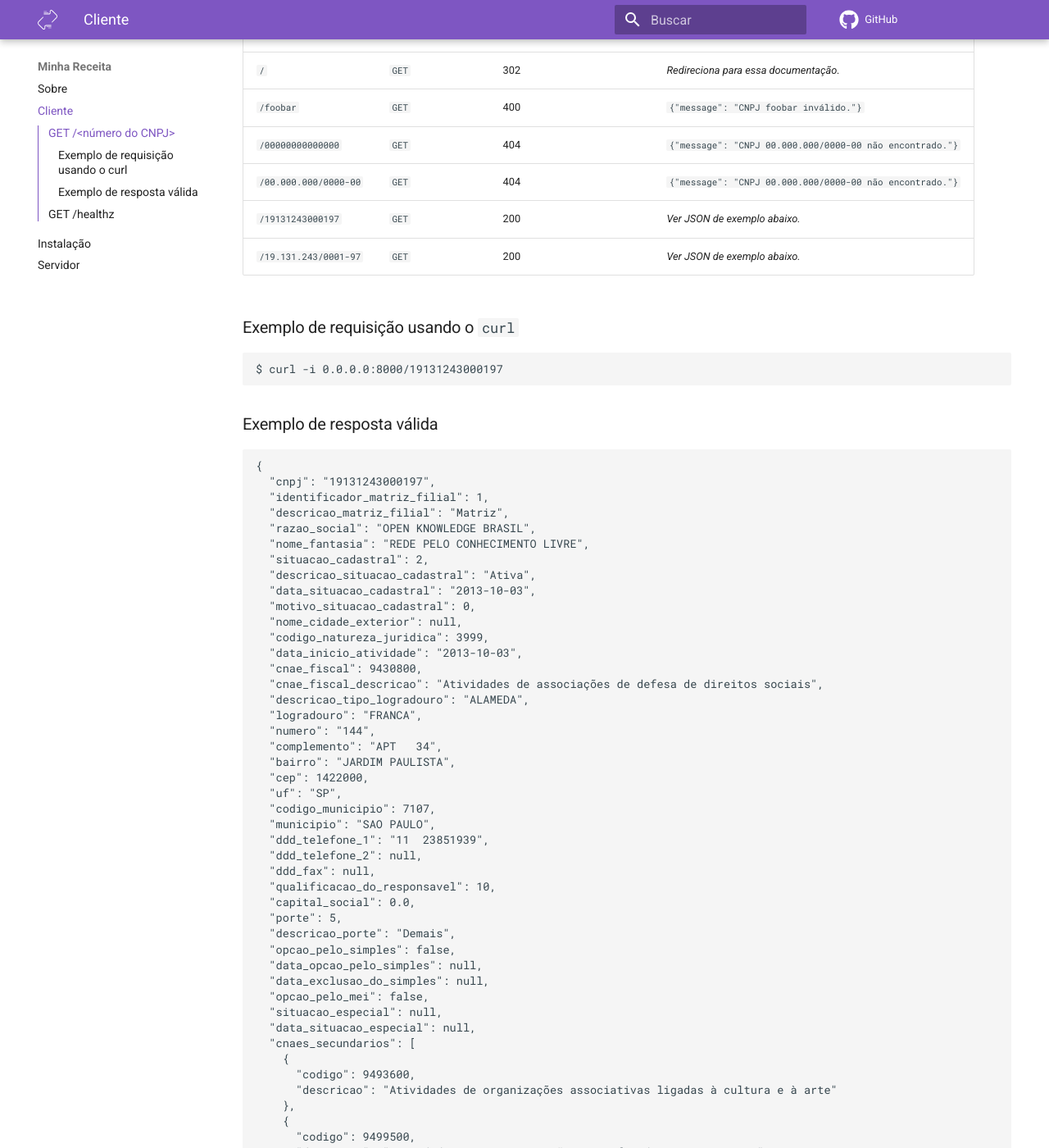
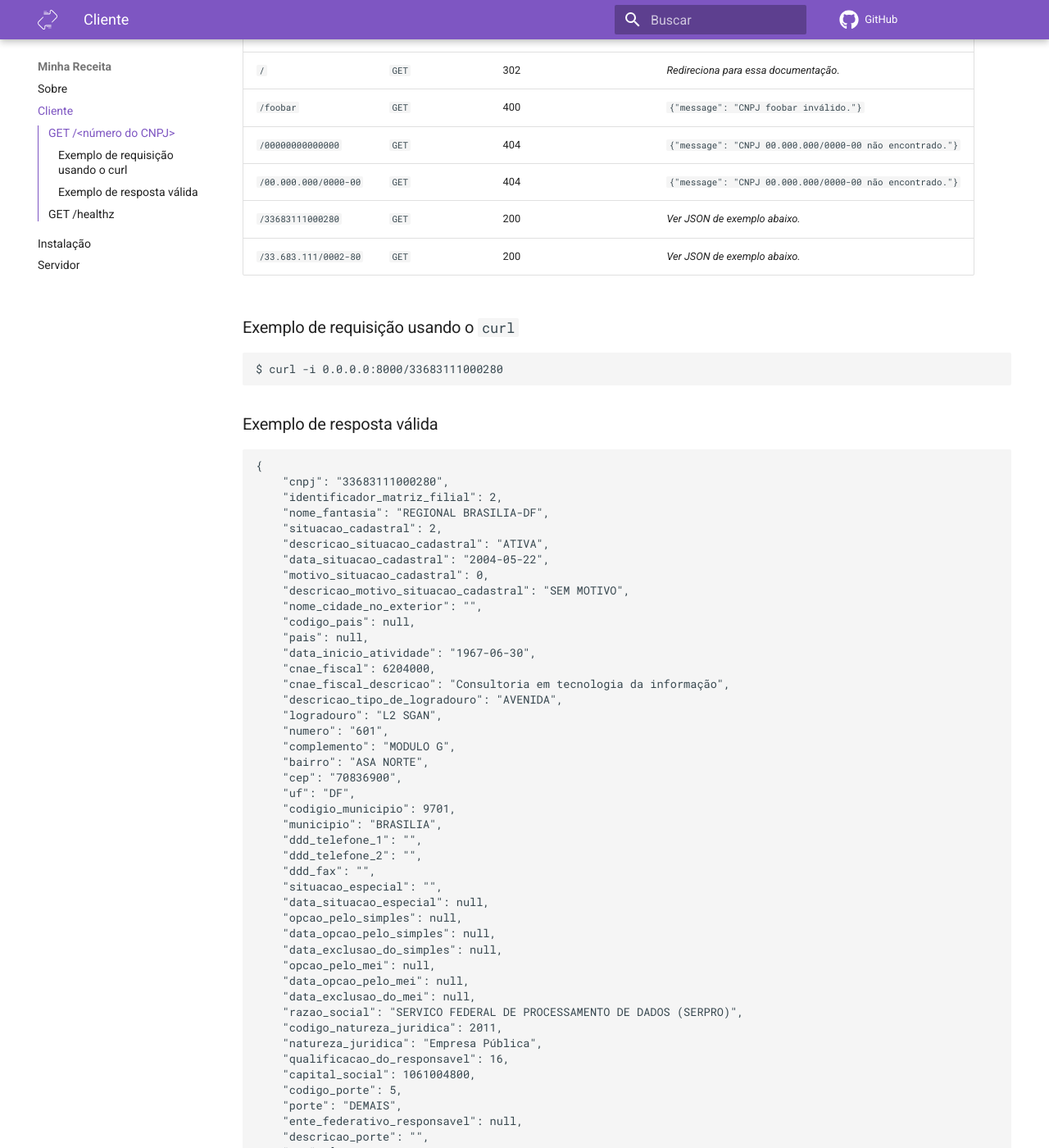
Before and after one commit to cuducos/minha-receita, an MkDocs documentation site: the page built from docs/cliente.md, in a window 1280 px wide and 1400 px high, scrolled down 370 px. Shown: the whole window at 82% size. Built offline with MkDocs 1.6.1 and Material for MkDocs 9.7.7, drawn with Linux system fonts in a browser that asks for light colours; comment, search, counter and statistics services are not loaded; some of the changed text lies outside the part shown.

Commit message:
Updates the example response

````diff
--- a/docs/cliente.md
+++ b/docs/cliente.md
@@ -12,90 +12,182 @@ A API web tem apenas dois _endpoints_:
 | `/foobar` | `GET` | 400 | `{"message": "CNPJ foobar inválido."}` |
 | `/00000000000000` | `GET` | 404 | `{"message": "CNPJ 00.000.000/0000-00 não encontrado."}`  |
 | `/00.000.000/0000-00` | `GET` | 404 | `{"message": "CNPJ 00.000.000/0000-00 não encontrado."}`  |
-| `/19131243000197` | `GET` | 200 | _Ver JSON de exemplo abaixo._ |
-| `/19.131.243/0001-97` | `GET` | 200 | _Ver JSON de exemplo abaixo._ |
+| `/33683111000280` | `GET` | 200 | _Ver JSON de exemplo abaixo._ |
+| `/33.683.111/0002-80` | `GET` | 200 | _Ver JSON de exemplo abaixo._ |
 
 ### Exemplo de requisição usando o `curl`
 
 ```console
-$ curl -i 0.0.0.0:8000/19131243000197
+$ curl -i 0.0.0.0:8000/33683111000280
 ```
 
 ### Exemplo de resposta válida
 
 ```json
 {
-  "cnpj": "19131243000197",
-  "identificador_matriz_filial": 1,
-  "descricao_matriz_filial": "Matriz",
-  "razao_social": "OPEN KNOWLEDGE BRASIL",
-  "nome_fantasia": "REDE PELO CONHECIMENTO LIVRE",
-  "situacao_cadastral": 2,
-  "descricao_situacao_cadastral": "Ativa",
-  "data_situacao_cadastral": "2013-10-03",
-  "motivo_situacao_cadastral": 0,
-  "nome_cidade_exterior": null,
-  "codigo_natureza_juridica": 3999,
-  "data_inicio_atividade": "2013-10-03",
-  "cnae_fiscal": 9430800,
-  "cnae_fiscal_descricao": "Atividades de associações de defesa de direitos sociais",
-  "descricao_tipo_logradouro": "ALAMEDA",
-  "logradouro": "FRANCA",
-  "numero": "144",
-  "complemento": "APT   34",
-  "bairro": "JARDIM PAULISTA",
-  "cep": 1422000,
-  "uf": "SP",
-  "codigo_municipio": 7107,
-  "municipio": "SAO PAULO",
-  "ddd_telefone_1": "11  23851939",
-  "ddd_telefone_2": null,
-  "ddd_fax": null,
-  "qualificacao_do_responsavel": 10,
-  "capital_social": 0.0,
-  "porte": 5,
-  "descricao_porte": "Demais",
-  "opcao_pelo_simples": false,
-  "data_opcao_pelo_simples": null,
-  "data_exclusao_do_simples": null,
-  "opcao_pelo_mei": false,
-  "situacao_especial": null,
-  "data_situacao_especial": null,
-  "cnaes_secundarios": [
-    {
-      "codigo": 9493600,
-      "descricao": "Atividades de organizações associativas ligadas à cultura e à arte"
-    },
-    {
-      "codigo": 9499500,
-      "descricao": "Atividades associativas não especificadas anteriormente"
-    },
-    {
-      "codigo": 8599699,
-      "descricao": "Outras atividades de ensino não especificadas anteriormente"
-    },
-    {
-      "codigo": 8230001,
-      "descricao": "Serviços de organização de feiras, congressos, exposições e festas"
-    },
-    {
-      "codigo": 6204000,
-      "descricao": "Consultoria em tecnologia da informação"
-    }
-  ],
-  "qsa": [
-    {
-      "identificador_de_socio": 2,
-      "nome_socio": "NATALIA PASSOS MAZOTTE CORTEZ",
-      "cnpj_cpf_do_socio": "***059967**",
-      "codigo_qualificacao_socio": 10,
-      "percentual_capital_social": 0,
-      "data_entrada_sociedade": "2019-02-14",
-      "cpf_representante_legal": null,
-      "nome_representante_legal": null,
-      "codigo_qualificacao_representante_legal": null
-    }
-  ]
+    "cnpj": "33683111000280",
+    "identificador_matriz_filial": 2,
+    "nome_fantasia": "REGIONAL BRASILIA-DF",
+    "situacao_cadastral": 2,
+    "descricao_situacao_cadastral": "ATIVA",
+    "data_situacao_cadastral": "2004-05-22",
+    "motivo_situacao_cadastral": 0,
+    "descricao_motivo_situacao_cadastral": "SEM MOTIVO",
+    "nome_cidade_no_exterior": "",
+    "codigo_pais": null,
+    "pais": null,
+    "data_inicio_atividade": "1967-06-30",
+    "cnae_fiscal": 6204000,
+    "cnae_fiscal_descricao": "Consultoria em tecnologia da informação",
+    "descricao_tipo_de_logradouro": "AVENIDA",
+    "logradouro": "L2 SGAN",
+    "numero": "601",
+    "complemento": "MODULO G",
+    "bairro": "ASA NORTE",
+    "cep": "70836900",
+    "uf": "DF",
+    "codigio_municipio": 9701,
+    "municipio": "BRASILIA",
+    "ddd_telefone_1": "",
+    "ddd_telefone_2": "",
+    "ddd_fax": "",
+    "situacao_especial": "",
+    "data_situacao_especial": null,
+    "opcao_pelo_simples": null,
+    "data_opcao_pelo_simples": null,
+    "data_exclusao_do_simples": null,
+    "opcao_pelo_mei": null,
+    "data_opcao_pelo_mei": null,
+    "data_exclusao_do_mei": null,
+    "razao_social": "SERVICO FEDERAL DE PROCESSAMENTO DE DADOS (SERPRO)",
+    "codigo_natureza_juridica": 2011,
+    "natureza_juridica": "Empresa Pública",
+    "qualificacao_do_responsavel": 16,
+    "capital_social": 1061004800,
+    "codigo_porte": 5,
+    "porte": "DEMAIS",
+    "ente_federativo_responsavel": null,
+    "descricao_porte": "",
+    "qsa": [
+        {
+            "identificador_de_socio": 2,
+            "nome_socio": "ANDRE DE CESERO",
+            "cnpj_cpf_do_socio": "***220050**",
+            "codigo_qualificacao_socio": 10,
+            "qualificacao_socio": "Diretor",
+            "data_entrada_sociedade": "2016-06-16",
+            "codigo_pais": null,
+            "pais": null,
+            "cpf_representante_legal": "***000000**",
+            "nome_representante_legal": "",
+            "codigo_qualificacao_representante_legal": 0,
+            "qualificacao_representante_legal": null,
+            "codigo_faixa_etaria": 6,
+            "faixa_etaria": "Entre 51 a 60 anos"
+        },
+        {
+            "identificador_de_socio": 2,
+            "nome_socio": "ANTONIO DE PADUA FERREIRA PASSOS",
+            "cnpj_cpf_do_socio": "***595901**",
+            "codigo_qualificacao_socio": 10,
+            "qualificacao_socio": "Diretor",
+            "data_entrada_sociedade": "2016-12-08",
+            "codigo_pais": null,
+            "pais": null,
+            "cpf_representante_legal": "***000000**",
+            "nome_representante_legal": "",
+            "codigo_qualificacao_representante_legal": 0,
+            "qualificacao_representante_legal": null,
+            "codigo_faixa_etaria": 7,
+            "faixa_etaria": "Entre 61 a 70 anos"
+        },
+        {
+            "identificador_de_socio": 2,
+            "nome_socio": "WILSON BIANCARDI COURY",
+            "cnpj_cpf_do_socio": "***414127**",
+            "codigo_qualificacao_socio": 10,
+            "qualificacao_socio": "Diretor",
+            "data_entrada_sociedade": "2019-06-18",
+            "codigo_pais": null,
+            "pais": null,
+            "cpf_representante_legal": "***000000**",
+            "nome_representante_legal": "",
+            "codigo_qualificacao_representante_legal": 0,
+            "qualificacao_representante_legal": null,
+            "codigo_faixa_etaria": 8,
+            "faixa_etaria": "Entre 71 a 80 anos"
+        },
+        {
+            "identificador_de_socio": 2,
+            "nome_socio": "GILENO GURJAO BARRETO",
+            "cnpj_cpf_do_socio": "***099595**",
+            "codigo_qualificacao_socio": 16,
+            "qualificacao_socio": "Presidente",
+            "data_entrada_sociedade": "2020-02-03",
+            "codigo_pais": null,
+            "pais": null,
+            "cpf_representante_legal": "***000000**",
+            "nome_representante_legal": "",
+            "codigo_qualificacao_representante_legal": 0,
+            "qualificacao_representante_legal": null,
+            "codigo_faixa_etaria": 5,
+            "faixa_etaria": "Entre 41 a 50 anos"
+        },
+        {
+            "identificador_de_socio": 2,
+            "nome_socio": "RICARDO CEZAR DE MOURA JUCA",
+            "cnpj_cpf_do_socio": "***989951**",
+            "codigo_qualificacao_socio": 10,
+            "qualificacao_socio": "Diretor",
+            "data_entrada_sociedade": "2020-05-12",
+            "codigo_pais": null,
+            "pais": null,
+            "cpf_representante_legal": "***000000**",
+            "nome_representante_legal": "",
+            "codigo_qualificacao_representante_legal": 0,
+            "qualificacao_representante_legal": null,
+            "codigo_faixa_etaria": 5,
+            "faixa_etaria": "Entre 41 a 50 anos"
+        },
+        {
+            "identificador_de_socio": 2,
+            "nome_socio": "ANTONINO DOS SANTOS GUERRA NETO",
+            "cnpj_cpf_do_socio": "***073447**",
+            "codigo_qualificacao_socio": 5,
+            "qualificacao_socio": "Administrador",
+            "data_entrada_sociedade": "2019-02-11",
+            "codigo_pais": null,
+            "pais": null,
+            "cpf_representante_legal": "***000000**",
+            "nome_representante_legal": "",
+            "codigo_qualificacao_representante_legal": 0,
+            "qualificacao_representante_legal": null,
+            "codigo_faixa_etaria": 7,
+            "faixa_etaria": "Entre 61 a 70 anos"
+        }
+    ],
+    "cnaes_secundarios": [
+        {
+            "codigo": 6201501,
+            "descricao": "Desenvolvimento de programas de computador sob encomenda"
+        },
+        {
+            "codigo": 6202300,
+            "descricao": "Desenvolvimento e licenciamento de programas de computador customizáveis"
+        },
+        {
+            "codigo": 6203100,
+            "descricao": "Desenvolvimento e licenciamento de programas de computador não-customizáveis"
+        },
+        {
+            "codigo": 6209100,
+            "descricao": "Suporte técnico, manutenção e outros serviços em tecnologia da informação"
+        },
+        {
+            "codigo": 6311900,
+            "descricao": "Tratamento de dados, provedores de serviços de aplicação e serviços de hospedagem na internet"
+        }
+    ]
 }
 ```
 
````
